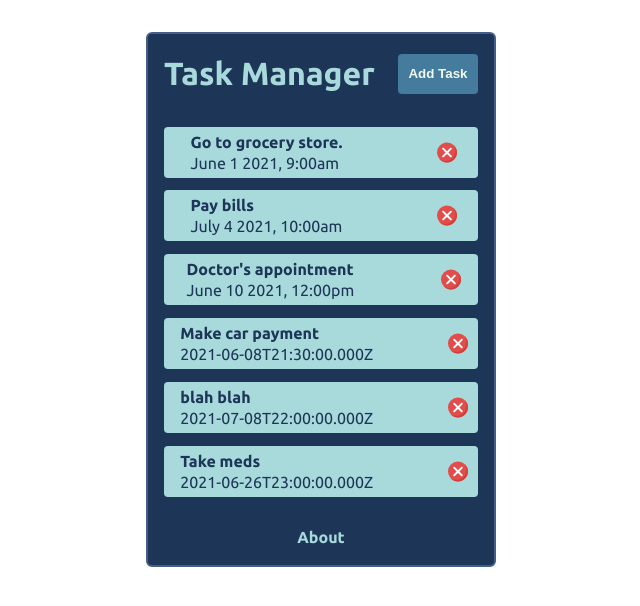
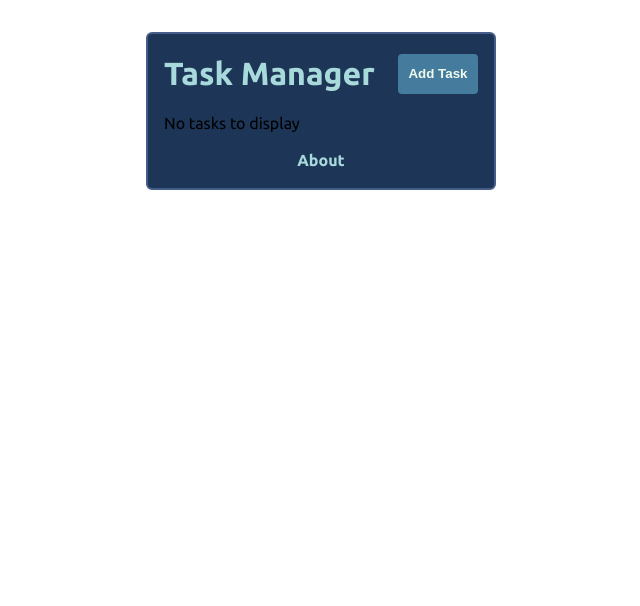
Before and after one commit to H-Bo214/task-manager, a React (Create React App) app: page / in a window 1280 px wide. Shown: the top 606 px of the page, without its empty margins (319-959 px from the left). Built offline with nearby package versions, Linux system fonts and the light colour scheme; data requests are answered from the project's data file.

Commit message:
Create removeTask API call, create deleteTask function, passed down to Tasks/Task components, assigned to click event on delete icon in Task

```diff
--- a/db.json
+++ b/db.json
@@ -1,40 +1,3 @@
 {
-  "tasks": [
-    {
-      "id": 1,
-      "text": "Go to grocery store.",
-      "date": "June 1 2021, 9:00am",
-      "priority": false
-    },
-    {
-      "id": 2,
-      "text": "Pay bills",
-      "date": "July 4 2021, 10:00am",
-      "priority": false
-    },
-    {
-      "id": 3,
-      "text": "Doctor's appointment",
-      "date": "June 10 2021, 12:00pm",
-      "priority": true
-    },
-    {
-      "text": "Make car payment",
-      "date": "2021-06-08T21:30:00.000Z",
-      "priority": false,
-      "id": 4
-    },
-    {
-      "text": "blah blah",
-      "date": "2021-07-08T22:00:00.000Z",
-      "priority": false,
-      "id": 5
-    },
-    {
-      "text": "Take meds",
-      "date": "2021-06-26T23:00:00.000Z",
-      "priority": false,
-      "id": 6
-    }
-  ]
+  "tasks": []
 }
--- a/src/apiCalls.js
+++ b/src/apiCalls.js
@@ -37,3 +37,17 @@ export function addTask(task) {
     }
   })
 }
+
+export function removeTask(id) {
+  return fetch(`http://localhost:5000/tasks/${id}`,
+  {
+    method: 'DELETE',
+  })
+  .then(res => {
+    if (res.ok) {
+      return res.json()
+    } else {
+      throw res
+    }
+  })
+}
--- a/src/components/App/App.js
+++ b/src/components/App/App.js
@@ -1,6 +1,6 @@
 import { useEffect, useState } from 'react'
 import { BrowserRouter as Router, Route } from 'react-router-dom';
-import { fetchTasks, fetchTask, addTask } from '../../apiCalls'
+import { fetchTasks, fetchTask, addTask, removeTask } from '../../apiCalls'
 import Header from '../Header/Header'
 import Form from '../Form/Form'
 import Tasks from '../Tasks/Tasks'
@@ -30,7 +30,6 @@ function App() {
 
   //add a new task
   const addNewTask = async (task) => {
-    console.log('task', task)
     try {
       const newTask = await addTask(task)
       if (newTask) {
@@ -41,6 +40,18 @@ function App() {
     }
   }
 
+  // delete Task
+
+  const deleteTask = async (id) => {
+    try {
+      const deleted = await removeTask(id)
+      if (deleted) {
+        setTasks(tasks.filter(task => task.id !== id))
+      }
+    } catch (error) {
+      console.log('error', error)
+    }
+  }
   return (
     <Router>
       <main className="app-container">
@@ -57,7 +68,7 @@ function App() {
             {displayAddTask && <Form addNewTask={addNewTask}/>}
             <Tasks
               tasks={tasks}
-              // onDelete={}
+              deleteTask={deleteTask}
               // onToggle={}
             />
           </>
--- a/src/components/Task/Task.js
+++ b/src/components/Task/Task.js
@@ -1,7 +1,7 @@
 import deleteIcon from '../../assets/cancel-icon.svg'
 import '../Task/Task.css'
 
-const Task = ( { task } ) => {
+const Task = ( { task, deleteTask } ) => {
   return (
     <section className='single-task'>
       <section className='text-date'>
@@ -12,7 +12,7 @@ const Task = ( { task } ) => {
         className='delete-icon'
         src={deleteIcon}
         alt='Red circle icon with white x in the center.'
-        onClick={() => console.log('x')}
+        onClick={() => deleteTask(task.id)}
       />
     </section>
   )
--- a/src/components/Tasks/Tasks.js
+++ b/src/components/Tasks/Tasks.js
@@ -1,9 +1,9 @@
 import  Task  from '../Task/Task'
 import '../Tasks/Tasks.css'
 
-const Tasks = ( { tasks } ) => {
+const Tasks = ( { tasks, deleteTask } ) => {
   console.log('TASKS', tasks)
-  const singleTask = tasks.map((task) => <Task  key={task.id}task={task} />)
+  const singleTask = tasks.map((task) => <Task  key={task.id}task={task} deleteTask={deleteTask}/>)
   return (
     <section className='all-tasks'>
       {!tasks.length ? 'No tasks to display' : singleTask}
```
